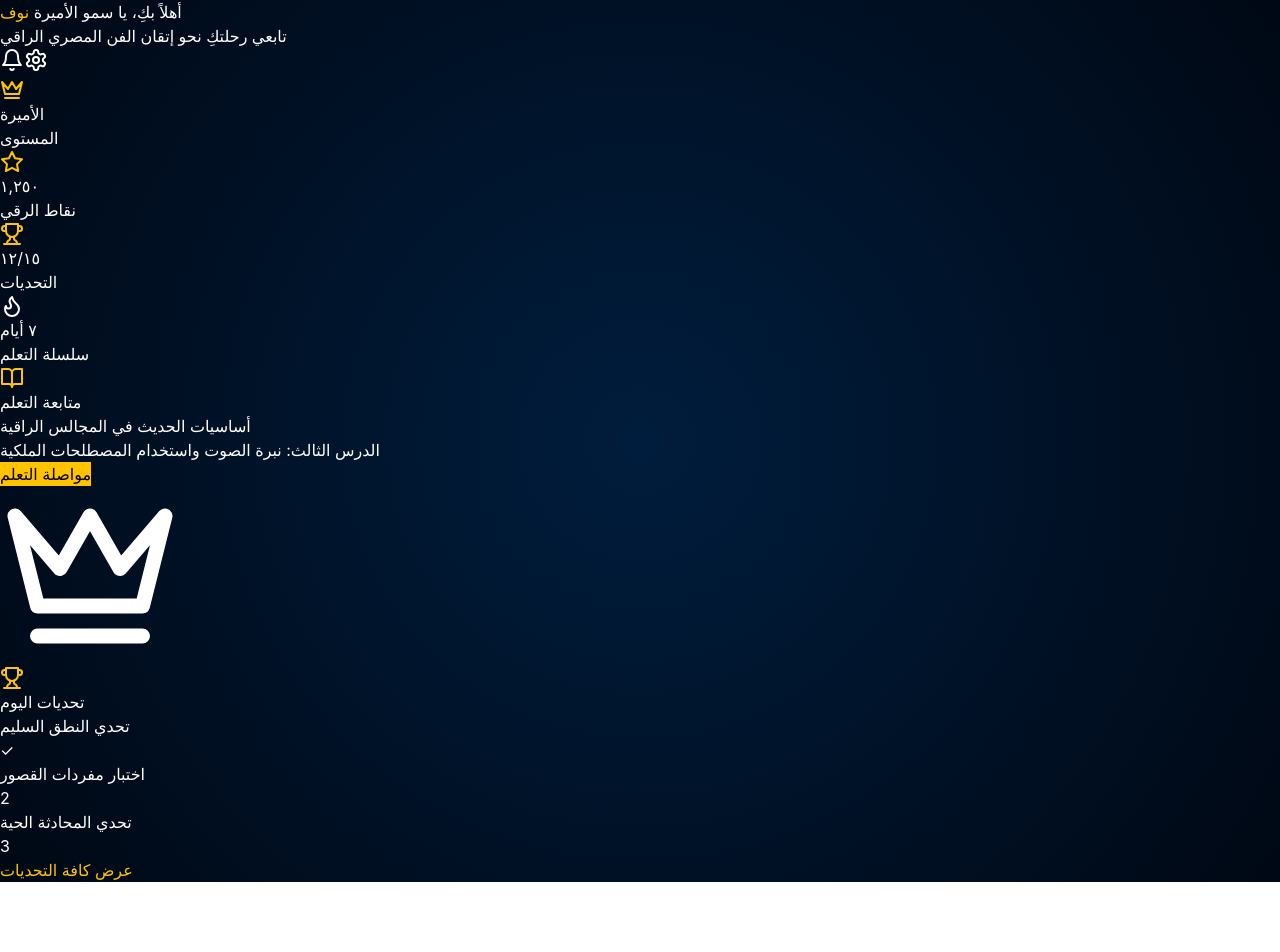
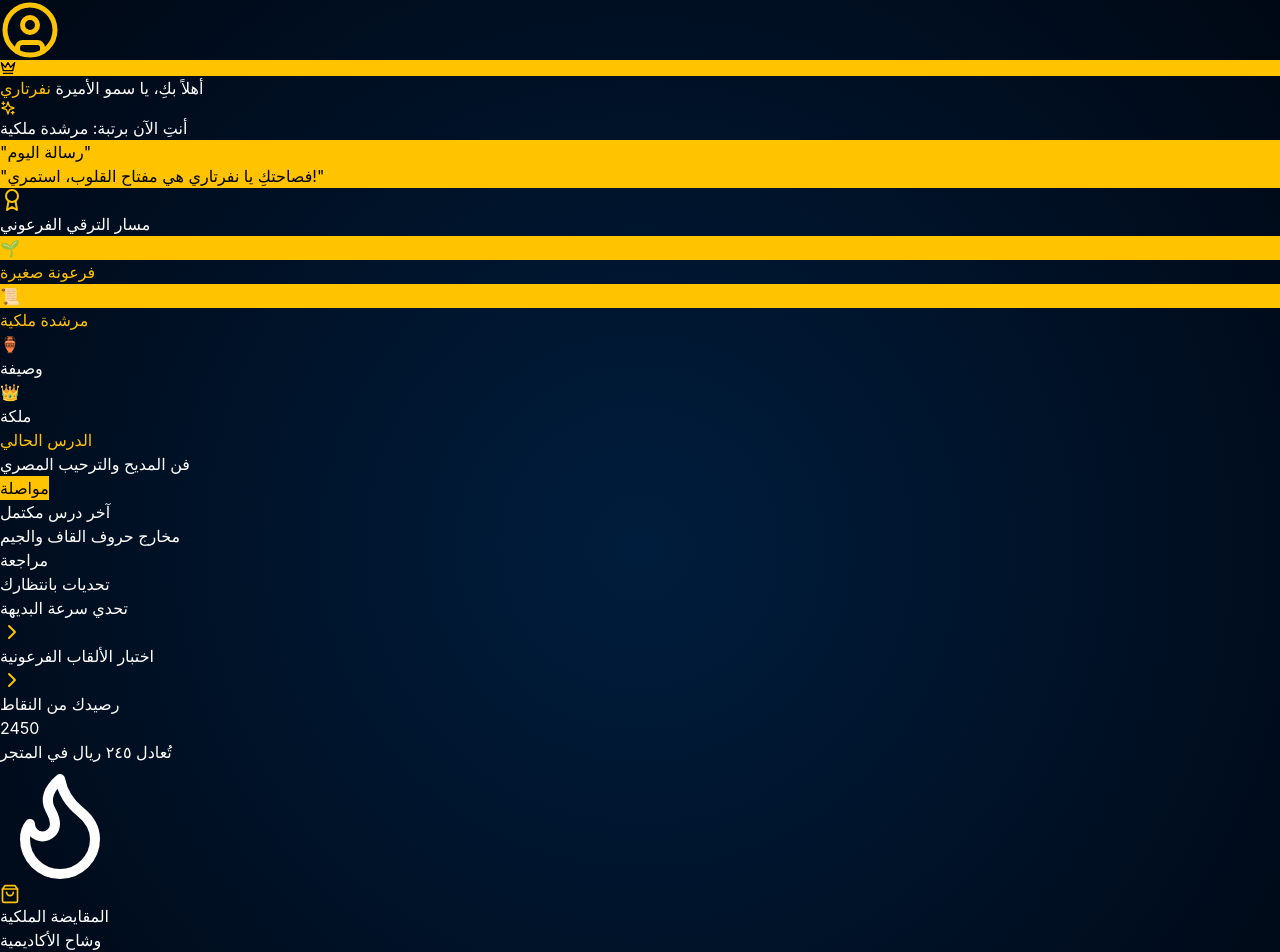
Before and after one commit to adamahmed29623-bit/masry-yalla-academy-pro, a Next.js app: page /dashboard in a window 1280 px wide. Shown: the top 952 px of the page. Before the commit the page ends 882 px from the top, so only its background shows below. Built offline with nearby package versions, Linux system fonts and the light colour scheme.

Commit message:
Update page.tsx

```diff
--- a/src/app/dashboard/page.tsx
+++ b/src/app/dashboard/page.tsx
@@ -1,92 +1,134 @@
 "use client";
-import React from 'react';
-import { Crown, Star, BookOpen, Trophy, Settings, Bell, Flame } from 'lucide-react';
-import { useRouter } from 'next/navigation';
+import React, { useState } from 'react';
+import { Crown, Star, BookOpen, Trophy, ShoppingBag, Flame, ChevronRight, Award, Sparkles, UserCircle } from 'lucide-react';
 
-export default function StudentDashboard() {
-  const router = useRouter();
+export default function RoyalDashboard() {
+  // بيانات افتراضية تعكس روح الأكاديمية
+  const [points, setPoints] = useState(2450);
+  const userTitle = "نفرتاري"; // الاسم المستعار المختار
+  const currentRank = "مرشدة ملكية"; // الرتبة الحالية
 
-  // بيانات افتراضية للطالبة
-  const stats = [
-    { label: "المستوى", value: "الأميرة", icon: <Crown className="text-amber-500" /> },
-    { label: "نقاط الرقي", value: "١,٢٥٠", icon: <Star className="text-amber-500" /> },
-    { label: "التحديات", value: "١٢/١٥", icon: <Trophy className="text-amber-500" /> },
-    { label: "سلسلة التعلم", value: "٧ أيام", icon: <Flame className="text-orange-500" /> }
+  const badges = [
+    { name: "فرعونة صغيرة", status: "unlocked", icon: "🌱" },
+    { name: "مرشدة ملكية", status: "active", icon: "📜" },
+    { name: "وصيفة", status: "locked", icon: "🏺" },
+    { name: "ملكة", status: "locked", icon: "👑" }
   ];
 
   return (
-    <div className="min-h-screen bg-transparent text-white p-6 md:p-12">
-      {/* الـ Header الخاص بلوحة التحكم */}
-      <div className="max-w-7xl mx-auto flex flex-col md:flex-row justify-between items-start md:items-center gap-6 mb-12">
+    <div className="min-h-screen bg-transparent text-white p-4 md:p-10">
+      {/* Header: الترحيب والأفاتار */}
+      <div className="max-w-7xl mx-auto grid grid-cols-1 lg:grid-cols-4 gap-8 mb-12">
+        <div className="lg:col-span-3 bg-white/5 border border-white/10 rounded-[3rem] p-8 flex items-center gap-8 backdrop-blur-md">
+          <div className="relative">
+            <div className="w-32 h-32 rounded-full border-4 border-amber-500 p-1">
+               <div className="w-full h-full rounded-full bg-gradient-to-b from-amber-500/20 to-transparent flex items-center justify-center">
+                  <UserCircle size={60} className="text-amber-500" />
+               </div>
+            </div>
+            <div className="absolute -bottom-2 -right-2 bg-amber-500 text-black p-2 rounded-full">
+              <Crown size={16} />
+            </div>
+          </div>
           <div>
-          <h1 className="text-4xl font-black italic flex items-center gap-4">
-            أهلاً بكِ، يا سمو الأميرة <span className="text-amber-500">نوف</span>
-          </h1>
-          <p className="text-slate-400 mt-2 font-medium italic">تابعي رحلتكِ نحو إتقان الفن المصري الراقي</p>
-        </div>
-        <div className="flex gap-4">
-          <button className="bg-white/5 p-4 rounded-2xl border border-white/10 hover:bg-white/10 transition-all relative">
-            <Bell size={24} />
-            <span className="absolute top-3 right-3 w-2 h-2 bg-amber-500 rounded-full"></span>
-          </button>
-          <button onClick={() => router.push('/settings')} className="bg-white/5 p-4 rounded-2xl border border-white/10 hover:bg-white/10 transition-all">
-            <Settings size={24} />
-          </button>
+            <h1 className="text-4xl font-black italic">أهلاً بكِ، يا سمو الأميرة <span className="text-amber-500">{userTitle}</span></h1>
+            <p className="text-slate-400 mt-2 font-medium italic flex items-center gap-2">
+              <Sparkles size={16} className="text-amber-500" /> أنتِ الآن برتبة: {currentRank}
+            </p>
           </div>
         </div>
 
-      {/* إحصائيات سريعة */}
-      <div className="max-w-7xl mx-auto grid grid-cols-2 md:grid-cols-4 gap-6 mb-12">
-        {stats.map((stat, index) => (
-          <div key={index} className="bg-white/5 border border-white/10 p-6 rounded-[2rem] backdrop-blur-sm shadow-xl">
-            <div className="mb-4">{stat.icon}</div>
-            <p className="text-3xl font-black italic">{stat.value}</p>
-            <p className="text-xs font-bold text-slate-500 uppercase tracking-widest mt-1">{stat.label}</p>
+        {/* أفاتار التشجيع (الملكة حتشبسوت المصغرة) */}
+        <div className="bg-amber-500 text-black rounded-[3rem] p-6 flex flex-col justify-center items-center text-center shadow-[0_20px_40px_rgba(255,195,0,0.2)]">
+          <p className="font-black italic text-sm mb-2">"رسالة اليوم"</p>
+          <p className="font-bold text-xs italic">"فصاحتكِ يا {userTitle} هي مفتاح القلوب، استمري!"</p>
+        </div>
+      </div>
+
+      <div className="max-w-7xl mx-auto grid grid-cols-1 lg:grid-cols-3 gap-8">
+
+        {/* العمود الأول: الدروس والمستوى */}
+        <div className="lg:col-span-2 space-y-8">
+          {/* شريط التقدم والرتب */}
+          <div className="bg-white/5 border border-white/10 rounded-[3rem] p-10">
+            <h2 className="text-xl font-black italic mb-8 flex items-center gap-3">
+              <Award className="text-amber-500" /> مسار الترقي الفرعوني
+            </h2>
+            <div className="flex justify-between mb-12 relative">
+              <div className="absolute top-1/2 left-0 w-full h-1 bg-white/10 -translate-y-1/2 z-0"></div>
+              {badges.map((badge, i) => (
+                <div key={i} className="relative z-10 flex flex-col items-center">
+                  <div className={`w-12 h-12 rounded-full flex items-center justify-center text-2xl shadow-xl transition-all ${badge.status === 'locked' ? 'bg-slate-800 grayscale' : 'bg-amber-500 scale-110 shadow-amber-500/50'}`}>
+                    {badge.icon}
+                  </div>
+                  <p className={`text-[10px] mt-3 font-black uppercase tracking-tighter ${badge.status === 'locked' ? 'text-slate-600' : 'text-amber-500'}`}>{badge.name}</p>
                 </div>
               ))}
             </div>
 
-      {/* القسم الرئيسي: الدروس والتحديات */}
-      <div className="max-w-7xl mx-auto grid grid-cols-1 lg:grid-cols-3 gap-10">
-
-        {/* الدروس الحالية */}
-        <div className="lg:col-span-2 space-y-6">
-          <h2 className="text-2xl font-black italic flex items-center gap-3">
-            <BookOpen className="text-amber-500" /> متابعة التعلم
-          </h2>
-          <div className="bg-gradient-to-r from-amber-500/20 to-transparent border border-amber-500/20 p-8 rounded-[2.5rem] relative overflow-hidden group hover:scale-[1.01] transition-all">
-            <div className="relative z-10">
-              <h3 className="text-2xl font-bold mb-2">أساسيات الحديث في المجالس الراقية</h3>
-              <p className="text-slate-400 mb-6 italic">الدرس الثالث: نبرة الصوت واستخدام المصطلحات الملكية</p>
-              <div className="w-full bg-white/10 h-2 rounded-full mb-6">
-                <div className="bg-amber-500 h-full w-[65%] rounded-full shadow-[0_0_15px_rgba(245,158,11,0.5)]"></div>
+            {/* الدروس الحالية والسابقة */}
+            <div className="grid grid-cols-1 md:grid-cols-2 gap-6">
+               <div className="bg-white/5 p-6 rounded-[2rem] border-r-4 border-amber-500">
+                  <p className="text-[10px] font-black text-amber-500 mb-2 uppercase">الدرس الحالي</p>
+                  <h4 className="font-bold italic text-lg mb-4">فن المديح والترحيب المصري</h4>
+                  <button className="text-xs bg-amber-500 text-black px-4 py-2 rounded-full font-black">مواصلة</button>
                </div>
-              <button className="bg-amber-500 text-black px-8 py-3 rounded-xl font-black text-lg hover:shadow-lg transition-all">مواصلة التعلم</button>
+               <div className="bg-white/5 p-6 rounded-[2rem] opacity-60">
+                  <p className="text-[10px] font-black text-slate-500 mb-2 uppercase">آخر درس مكتمل</p>
+                  <h4 className="font-bold italic text-lg mb-4">مخارج حروف القاف والجيم</h4>
+                  <button className="text-xs border border-white/20 px-4 py-2 rounded-full font-black">مراجعة</button>
                </div>
-            <Crown className="absolute -bottom-10 -right-10 text-amber-500/10" size={180} />
             </div>
           </div>
 
-        {/* قائمة التحديات السريعة */}
-        <div className="space-y-6">
-          <h2 className="text-2xl font-black italic flex items-center gap-3">
-            <Trophy className="text-amber-500" /> تحديات اليوم
+          {/* ديوان التحديات السريعة */}
+          <div className="bg-white/5 border border-white/10 rounded-[3rem] p-10">
+             <h2 className="text-xl font-black italic mb-6">تحديات بانتظارك</h2>
+             <div className="space-y-4">
+                {["تحدي سرعة البديهة", "اختبار الألقاب الفرعونية"].map((t, i) => (
+                  <div key={i} className="flex justify-between items-center bg-white/5 p-5 rounded-2xl hover:bg-white/10 transition-all cursor-pointer">
+                    <span className="font-bold italic">{t}</span>
+                    <ChevronRight className="text-amber-500" />
+                  </div>
+                ))}
+             </div>
+          </div>
+        </div>
+
+        {/* العمود الثاني: النقاط والمتجر */}
+        <div className="space-y-8">
+          {/* حصالة النقاط */}
+          <div className="bg-gradient-to-br from-amber-500 to-amber-600 text-black rounded-[3rem] p-10 shadow-2xl relative overflow-hidden">
+             <div className="relative z-10">
+                <p className="font-black uppercase tracking-widest text-xs opacity-70">رصيدك من النقاط</p>
+                <h3 className="text-6xl font-black italic my-2">{points}</h3>
+                <p className="font-bold italic text-sm">تُعادل ٢٤٥ ريال في المتجر</p>
+             </div>
+             <Flame className="absolute -bottom-4 -right-4 opacity-20" size={120} />
+          </div>
+
+          {/* المتجر الملكي لاستبدال النقاط */}
+          <div className="bg-white/5 border border-white/10 rounded-[3rem] p-8 backdrop-blur-xl">
+             <h2 className="text-xl font-black italic mb-6 flex items-center gap-2">
+                <ShoppingBag size={20} className="text-amber-500" /> المقايضة الملكية
              </h2>
              <div className="space-y-4">
-            {['تحدي النطق السليم', 'اختبار مفردات القصور', 'تحدي المحادثة الحية'].map((challenge, i) => (
-              <div key={i} className="bg-white/5 border border-white/10 p-5 rounded-2xl flex items-center justify-between group hover:bg-white/10 transition-all cursor-pointer">
-                <span className="font-bold italic">{challenge}</span>
-                <div className="w-8 h-8 rounded-full border border-amber-500/50 flex items-center justify-center group-hover:bg-amber-500 group-hover:text-black transition-all">
-                   {i === 0 ? '✓' : i + 1}
+                <div className="p-4 bg-white/5 rounded-2xl border border-white/5 flex justify-between items-center">
+                   <div>
+                      <p className="font-bold text-sm">وشاح الأكاديمية</p>
+                      <p className="text-[10px] text-amber-500">١٥٠٠ نقطة</p>
+                   </div>
+                   <button className="bg-white/10 px-3 py-1 rounded-lg text-[10px] font-black hover:bg-amber-500 hover:text-black transition-all">استبدال</button>
+                </div>
+                <div className="p-4 bg-white/5 rounded-2xl border border-white/5 flex justify-between items-center">
+                   <div>
+                      <p className="font-bold text-sm">جلسة خاصة مع الأستاذة عبلة</p>
+                      <p className="text-[10px] text-amber-500">٥٠٠٠ نقطة</p>
+                   </div>
+                   <button className="bg-white/10 px-3 py-1 rounded-lg text-[10px] font-black hover:bg-amber-500 hover:text-black transition-all">استبدال</button>
                 </div>
              </div>
-            ))}
-            <button
-              onClick={() => router.push('/challenges')}
-              className="w-full py-4 text-amber-500 font-black border border-amber-500/20 rounded-2xl hover:bg-amber-500/5 transition-all"
-            >
-              عرض كافة التحديات
-            </button>
+             <p className="text-center text-[10px] text-slate-500 mt-6 italic">سيتم شحن الهدايا المادية لعنوانكِ الموثق</p>
           </div>
         </div>
 
```
Lines whose indentation alone changed are shown as unchanged.
